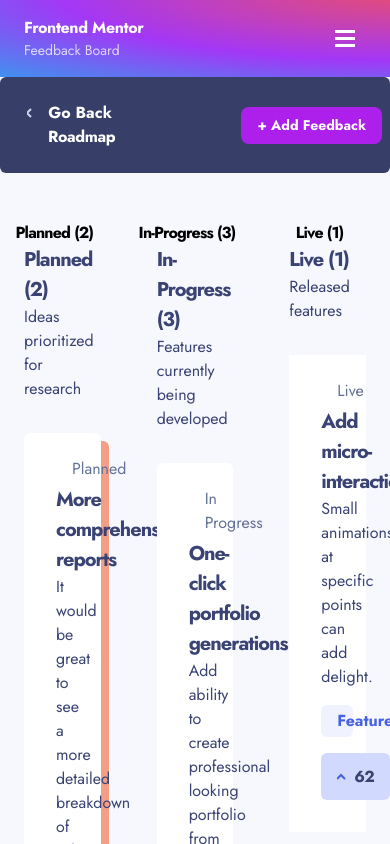
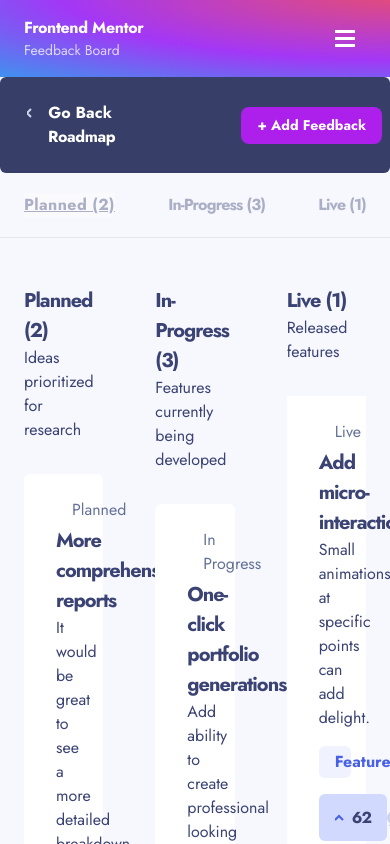
Before and after one commit to MundiaNderi/Product-feedback-app, a React (Vite) app: page /view in a window 390 px wide. Shown: the top 844 px of the page. Built offline with nearby package versions, Linux system fonts and the light colour scheme.

Commit message:
Suggestions mobile fixes

```diff
--- a/src/Feedback.tsx
+++ b/src/Feedback.tsx
@@ -14,12 +14,12 @@ export default function Feedback() {
   console.log(FeedbackData);
 
   return (
-    <div className="feedback grid grid-rows-6 bg-white rounded-lg md:mr-40 mt-6 ">
+    <div className="feedback grid grid-rows-6 rounded-lg md:mr-40 mt-6 ">
       {Array.isArray(FeedbackData.productRequests) &&
         FeedbackData.productRequests.map((feedback) => {
           return (
-            <div key={feedback.id} className="flex flex-col md:flex-row mx-6 justify-between ">
-              <div className="hidden bg-pastelPurple w-10 h-14 items-center rounded-md ml-8 md:flex flex-col mt-7 hover:bg-blue ">
+            <div key={feedback.id} className="flex flex-col md:flex-row mx-6 md:mx-0  bg-white justify-between my-4 rounded-lg ">
+              <div className="hidden w-10 h-14 items-center rounded-md ml-8 md:flex flex-col mt-7 hover:bg-blue ">
                 <svg
                   className="mt-3 mx-4 mb-2 dropdown "
                   xmlns="http://www.w3.org/2000/svg"
@@ -34,14 +34,14 @@ export default function Feedback() {
                   {feedback.upvotes}
                 </p>
               </div>
-              <div className="mr-0 md:mr-40" >
+              <div className="mr-0 md:mr-40 flex flex-col" >
                 <h2 className="font-jost text-darkNavy text-lg font-bold leading-normal tracking-tighter mt-6 md:mt-7 mx-6 hover:text-blue ">
                   {feedback.title}
                 </h2>
-                <p className="font-jost font-normal leading-normal text-lightGrey text-base mt-2 md:mt-1 ml-6 ">
+                <p className="font-jost font-normal leading-normal text-lightGrey text-base mt-2 md:mt-1 mx-6 md:mx-0">
                   {feedback.description}
                 </p>
-                <p className="text-blue font-jost text-base font-semibold leading-normal py-1 px-4 bg-pastelPurple rounded-lg mt-3  ml-6 mr-56 md:mr-80 mb-7 ">
+                <p className="text-blue font-jost text-base font-semibold leading-normal py-1 px-4 bg-pastelPurple rounded-lg mt-3  ml-6 mr-48 md:mr-80 md:mb-7 ">
                   {feedback.status}
                 </p>
               </div>
@@ -66,7 +66,7 @@ export default function Feedback() {
               </div>
 
               {/* Mobile only*/}
-              <div className="md:hidden sm:flex flex-row mx-6 ">
+              <div className="md:hidden flex items-center flex-row mt-4 mx-6 my-4 ">
                 <div className="flex flex-row items-center bg-pastelPurple rounded-lg w-16 h-8 hover:bg-blue ">
                   <svg
                     className="mr-2 ml-4 "
@@ -78,9 +78,9 @@ export default function Feedback() {
                   >
                     <path d="M1.33447 6L5.33447 2L9.33447 6" stroke="#4661E6" stroke-width="2" />
                   </svg>
-                  <p className="text-center font-jost text-13 font-bold leading-normal tracking-tight text-darkNavy mr-3 hover:text-white ">99</p>
+                  <p className="text-center  font-jost text-13 font-bold leading-normal tracking-tight text-darkNavy mr-3 hover:text-white ">{feedback.upvotes}</p>
                 </div>
-                <div className="flex flex-row items-center mb-6 ">
+                <div className="flex flex-row items-center mb-6 mt-4 ">
                   <svg
                     className="mr-1 ml-40"
                     xmlns="http://www.w3.org/2000/svg"
--- a/src/Navbar.tsx
+++ b/src/Navbar.tsx
@@ -2,8 +2,8 @@ import Button from "./Button"
 export default function Navbar(){
     return(
         <>
-        <div className="flex flex-col md:flex-row  " >
-        <div className="bg-navyBlue flex flex-row items-center md:mr-40 md:mt-24 md:rounded-lg">
+        <div className="flex flex-col md:flex-row" >
+        <div className="bg-navyBlue flex flex-row  border border-y-green items-center  md:mr-40 md:mt-24 md:rounded-lg">
          <svg
          className='hidden md:block my-6 ml-6 mr-4'
          xmlns="http://www.w3.org/2000/svg" width="23" height="24" viewBox="0 0 23 24" fill="none"><g clip-path="url(#clip0_12_5)">
--- a/src/Roadmap.css
+++ b/src/Roadmap.css
@@ -2,12 +2,25 @@
     border-radius: 5px 5px 0px 0px;
     border-radius: 20px;
     background: var(--Pure-White, #FFF);
-    box-shadow: 8px 8px 0px 0px #F49F85;
+    box-shadow: 0px 0px 0px 0px #F49F85;
+}
+.content {
+    display: none;
 }
 
-.progress {
-
-
+.active-content {
+    display: block;
 }
 
-.live {}
+.active-tabs {
+    background: white;
+    text-decoration: underline;
+}
+
+.active-tabs::before {
+    content: "";
+    display: block;
+}
+.content {
+    display: none;
+}
--- a/src/Roadmap.tsx
+++ b/src/Roadmap.tsx
@@ -1,11 +1,20 @@
+import { useState } from 'react';
 import { Link } from 'react-router-dom';
 import Button from './Button';
-import './Roadmap.css'
+import "./Roadmap.css"
 
 export default function Roadmap() {
+
+    const [toggleState, setToggleState] = useState(1);
+
+    const toggleTab = (index) => {
+        setToggleState(index);
+    }
+
     return (
         <>
-        <div className='md:mx-40'>
+        <div className='md:mx-40 flex flex-col'>
+
              {/*Header*/}
             <div className='flex flex-row items-center justify-between bg-navyBlue md:mt-20 rounded-md ' >
                 <div className='mx-6 md:mx-0 md:ml-8 md:mr-10 items-center' >
@@ -20,16 +29,30 @@ export default function Roadmap() {
                     <h2 className='text-white ml-6 mb-6 font-jost text-base font-bold tracking-tight' >Roadmap</h2>
                 </div>
                 <Button />
+            </div >
+
+            {/*Mobile Sub Header for tabs*/}
+            <div className='flex flex-row justify-between mx-6 my-5' >
+                <div className={`tabs md:hidden text-darkNavy opacity-40 text-center font-jost text-13 font-bold leading-normal tracking-wide hover:text-darkNavy
+                ${toggleState === 1 ? "tabs active-tabs" : "tabs"}`}
+                onClick={() => toggleTab(1)}>Planned (2)</div>
+
+               <div className={` md:hidden tabs text-darkNavy opacity-40 text-center font-jost font-bold leading-normal tracking-tighter
+               ${toggleState === 2 ? "tabs active-tabs" : "tabs"}`}
+               onClick={() => toggleTab(2)} >In-Progress (3)</div>
+               <div className={` md:hidden tabs text-darkNavy opacity-40 text-center font-jost font-bold leading-normal tracking-tighter
+               ${toggleState === 3 ? "tabs active-tabs" : "tabs"}`}
+               onClick={() => toggleTab(3)} >Live (1)</div>
             </div>
+            <hr className='md:hidden' />
 
-            <div className='grid grid-cols-3 gap-2 mt-12 '>
+            <div className='grid grid-cols-3 gap-1 mt-12 content-tabs '>
+
                 {/*Planned */}
-                <div className='' >
-                    <p className=' md:hidden pr-4 text-center font-jost font-bold leading-normal tracking-tighter' >Planned (2)</p>
-                     <div className=' mx-6' >
+                     <div className={`mx-6 flex-row sm:${toggleState === 1 ? "content active-content" : "content"}`} >
                         <h1 className='font-jost text-xl font-bold leading-normal tracking-tighter text-darkNavy ' >Planned (2)</h1>
                         <p className='font-jost text-base font-normal leading-normal text-darkNavy ' >Ideas prioritized for research</p>
-                    <div className='flex flex-col mt-8 rounded-5 bg-white rounded-md px-8 planned' >
+                    <div className='flex flex-col mt-8 rounded-md px-8 planned' >
                         <div className='flex flex-row items-center mt-6' >
                             <svg className='mr-4' xmlns="http://www.w3.org/2000/svg" width="8" height="8" viewBox="0 0 8 8" fill="none">
                                 <circle cx="4" cy="4" r="4" fill="#F49F85"/>
@@ -57,13 +80,11 @@ export default function Roadmap() {
                         </div>
                     </div>
                 </div>
-                </div>
 
 
                 {/*In Progress*/}
                 <div className='' >
-                    <p className=' md:hidden pr-4 text-center font-jost font-bold leading-normal tracking-tighter' >In-Progress (3)</p>
-                     <div className=' mx-6' >
+                     <div className={`mx-6 sm:${toggleState === 2 ? "content active-content" : "content"}`}>
                         <h1 className='font-jost text-xl font-bold leading-normal tracking-tighter text-darkNavy ' >In-Progress (3)</h1>
                         <p className='font-jost text-base font-normal leading-normal text-darkNavy ' >Features currently being developed</p>
                     <div className='flex flex-col mt-8 rounded-5 bg-white px-8 rounded-md progress ' >
@@ -99,8 +120,7 @@ export default function Roadmap() {
 
                 {/*Live*/}
                 <div className='' >
-                    <p className=' md:hidden pr-4 text-center font-jost font-bold leading-normal tracking-tighter' >Live (1)</p>
-                     <div className=' mx-6' >
+                     <div className={`mx-6 sm:${toggleState === 3 ? "content active-content" : "content"}`} >
                         <h1 className='font-jost text-xl font-bold leading-normal tracking-tighter text-darkNavy ' >Live (1)</h1>
                         <p className='font-jost text-base font-normal leading-normal text-darkNavy ' >Released features</p>
                     <div className='flex flex-col mt-8 rounded-5 bg-white px-8 live' >
--- a/src/Suggestions.tsx
+++ b/src/Suggestions.tsx
@@ -1,4 +1,4 @@
-import React, { useState } from 'react';
+import { useState } from "react";
 import Button from "./Button";
 import Navbar from "./Navbar";
 import Sidebar from "./Sidebar";
@@ -12,6 +12,7 @@ export default function Suggestions() {
   const handleAddFeedback = (newFeedback) => {
     setFeedbackData([...feedbackData, newFeedback]);
   };
+
 
   const newFeedback = {
       id: 0,
```
